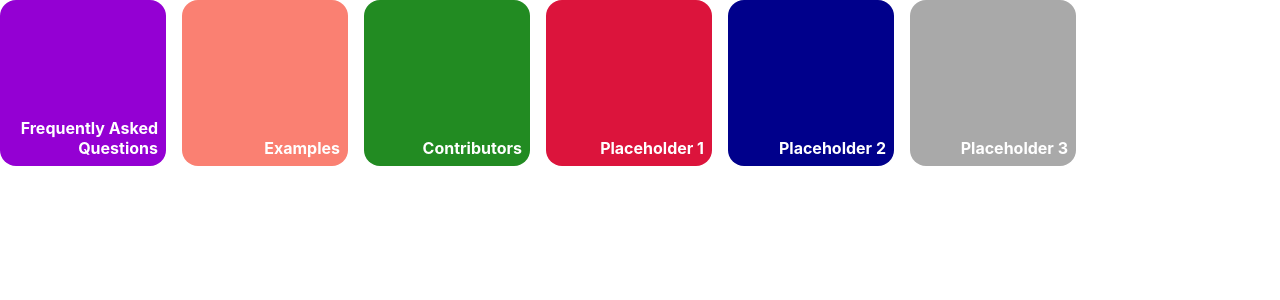
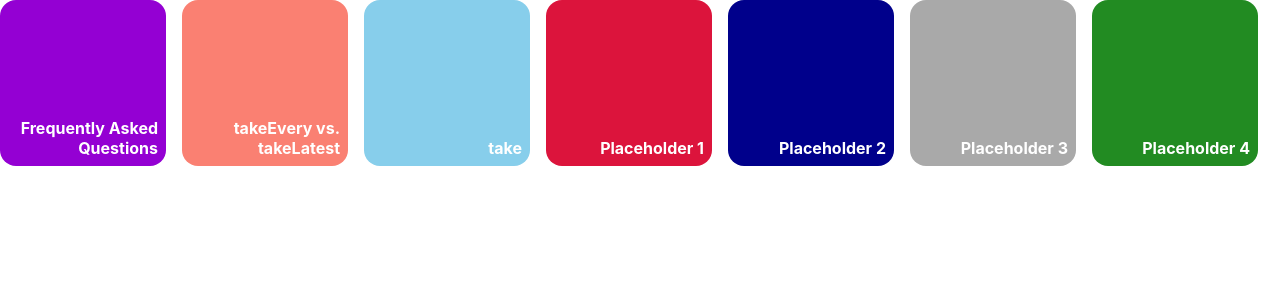
Before and after one commit to andradnl/redux-saga-playground, a React (Create React App) app: page / in a window 1280 px wide. Shown: the top 300 px of the page. Built offline with nearby package versions, Linux system fonts and the light colour scheme.

Commit message:
Setup take example page

```diff
--- a/src/pages/Home.tsx
+++ b/src/pages/Home.tsx
@@ -57,15 +57,21 @@ export const Home = () => {
         pageToNavigate="/faq"
       />
       <HomeCard
-        title="Examples"
+        title="takeEvery vs. takeLatest"
         bgColor="salmon"
-        id="examples"
-        pageToNavigate="/examples"
+        id="take-every-take-latest"
+        pageToNavigate="/examples/every-latest"
       />
-      <HomeCard title="Contributors" bgColor="forestgreen" id="contributors" />
+      <HomeCard
+        title="take"
+        bgColor="skyblue"
+        id="take"
+        pageToNavigate="/examples/take"
+      />
       <HomeCard title="Placeholder 1" bgColor="crimson" id="p1" />
       <HomeCard title="Placeholder 2" bgColor="darkblue" id="p2" />
       <HomeCard title="Placeholder 3" bgColor="darkgrey" id="p3" />
+      <HomeCard title="Placeholder 4" bgColor="forestgreen" id="p4" />
     </div>
   );
 };
--- /dev/null
+++ b/src/pages/TakeExamples.tsx
@@ -0,0 +1,5 @@
+import * as React from "react";
+
+export const TakeExample = () => {
+  return <div>Take Example</div>;
+};
```
Also changed, not shown: src/App.js (+6 -1 lines).
